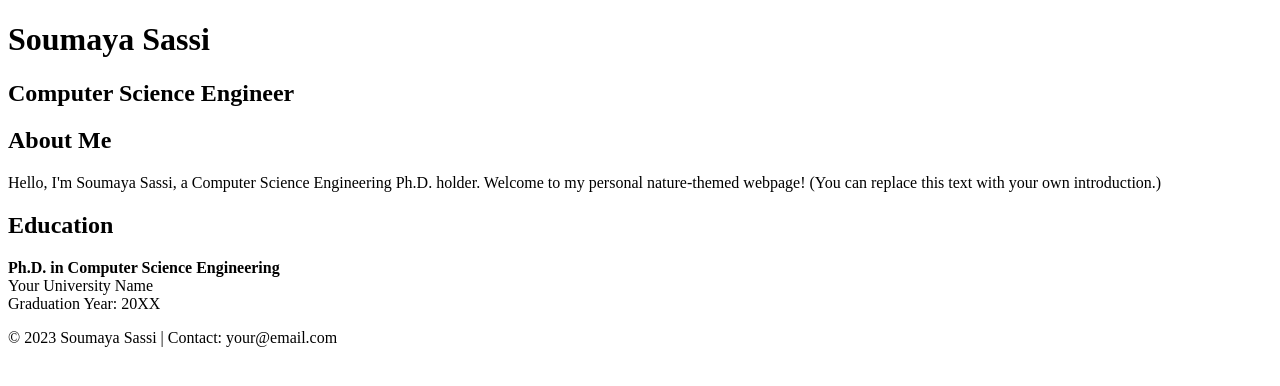
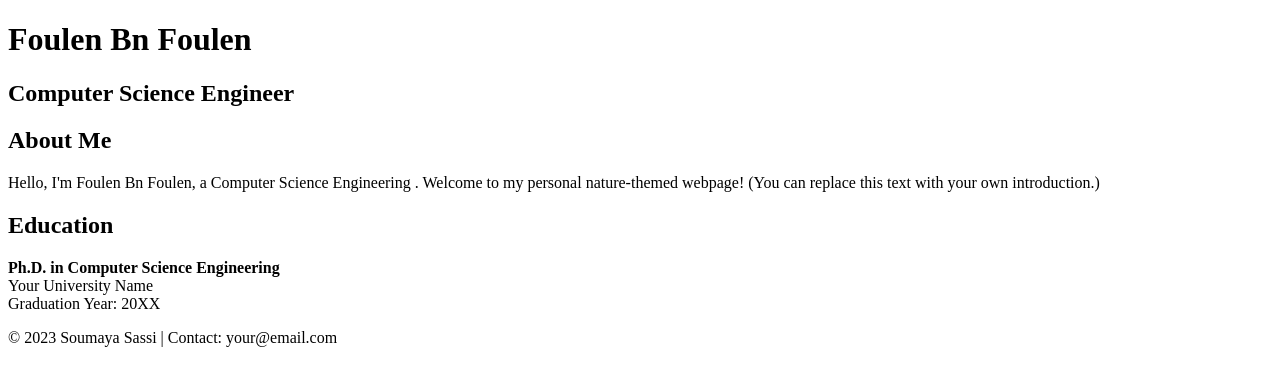
Before and after one commit to soumayasassi/ProjetWeb, a plain HTML site: page index.html in a window 1280 px wide. Drawn offline with Linux system fonts and the light colour scheme.

Commit message:
Update index.html

```diff
--- a/index.html
+++ b/index.html
@@ -13,7 +13,7 @@
 </head>
 <body>
     <header>
-        <h1>Soumaya Sassi</h1>
+        <h1>Foulen Bn Foulen</h1>
         <h2>Computer Science Engineer</h2>
     </header>
 
@@ -21,7 +21,7 @@
         <h2>About Me</h2>
         <p>
             <!-- Add your bio or introduction here -->
-            Hello, I'm Soumaya Sassi, a Computer Science Engineering Ph.D. holder. Welcome to my personal nature-themed webpage!
+            Hello, I'm Foulen Bn Foulen, a Computer Science Engineering . Welcome to my personal nature-themed webpage!
             (You can replace this text with your own introduction.)
         </p>
 
```
